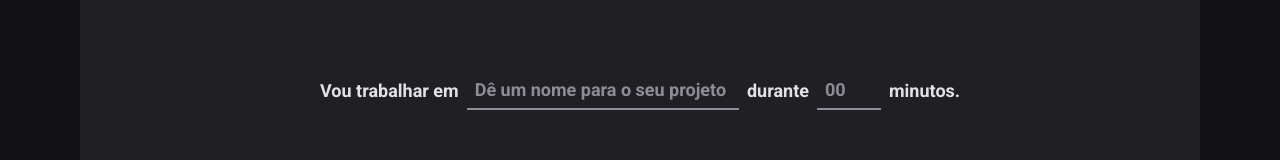
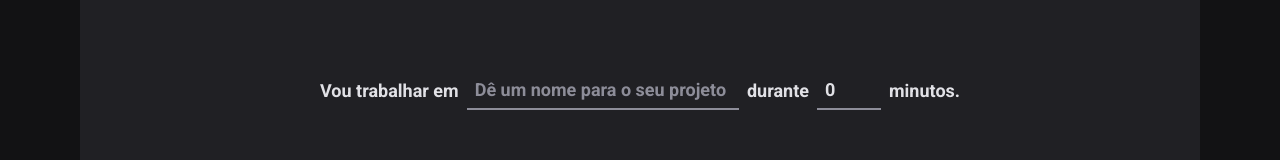
Before and after one commit to angelo-filho/timer-ignite, a React (Vite) app: page / in a window 1280 px wide. Shown: the part 225-385 px from the top of the page. Built offline with nearby package versions, Linux system fonts and the light colour scheme.

Commit message:
feat: add form validation

```diff
--- a/package.json
+++ b/package.json
@@ -9,11 +9,14 @@
     "preview": "vite preview"
   },
   "dependencies": {
+    "@hookform/resolvers": "^2.9.10",
     "phosphor-react": "^1.4.1",
     "react": "^18.2.0",
     "react-dom": "^18.2.0",
+    "react-hook-form": "^7.42.1",
     "react-router-dom": "^6.6.1",
-    "styled-components": "^5.3.6"
+    "styled-components": "^5.3.6",
+    "zod": "^3.20.2"
   },
   "devDependencies": {
     "@types/react": "^18.0.26",
--- a/src/pages/Home/index.tsx
+++ b/src/pages/Home/index.tsx
@@ -1,4 +1,8 @@
 import { Play } from "phosphor-react";
+import { useForm } from "react-hook-form";
+import { zodResolver } from "@hookform/resolvers/zod";
+import z from "zod";
+
 import {
   HomeContainer,
   Separator,
@@ -9,18 +13,44 @@
   MinutesAmountInput,
 } from "./styles";
 
-interface HomeProps {}
+const newCycleFormValidationSchema = z.object({
+  task: z.string().min(1, "Informe a tarefa"),
+  minutesAmount: z
+    .number()
+    .min(5, "O ciclo precisa ser de no mínimo 5 minutos")
+    .max(60, "O ciclo precisa ser de no máximo 60 minutos"),
+});
 
-export function Home({}: HomeProps) {
+type NewCycleFormData = z.infer<typeof newCycleFormValidationSchema>;
+
+export function Home() {
+  const { register, handleSubmit, watch, reset, formState } =
+    useForm<NewCycleFormData>({
+      resolver: zodResolver(newCycleFormValidationSchema),
+      defaultValues: {
+        task: "",
+        minutesAmount: 0,
+      },
+    });
+
+  const { errors } = formState;
+
+  const isSubmitDisabled = !watch("task");
+
+  function HandleCreateNewCycle(data: NewCycleFormData) {
+    reset();
+  }
+
   return (
     <HomeContainer>
-      <form>
+      <form onSubmit={handleSubmit(HandleCreateNewCycle)}>
         <FormContainer>
           <label htmlFor="task">Vou trabalhar em</label>
           <TaskInput
             id="task"
             list="task-suggestions"
             placeholder="Dê um nome para o seu projeto"
+            {...register("task")}
           />
 
           <datalist id="task-suggestions">
@@ -37,6 +67,7 @@
             step={5}
             min={5}
             max={60}
+            {...register("minutesAmount", { valueAsNumber: true })}
           />
 
           <span>minutos.</span>
@@ -52,7 +83,7 @@
           </div>
         </CountdownContainer>
 
-        <StartCountdownButton disabled type="submit">
+        <StartCountdownButton disabled={isSubmitDisabled} type="submit">
           <Play size={24} />
           Começar
         </StartCountdownButton>
```
Also changed, not shown: 1 other file (tests, documents, lock files or other folders).
